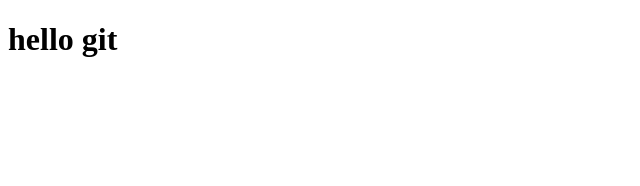
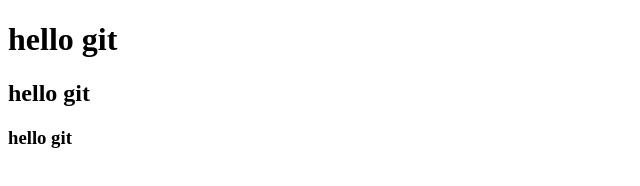
Before and after one commit to VoVoboy/VoVoboy, a plain HTML site: page index.html in a window 1280 px wide. Shown: the whole page, without its empty margins (0-640 px from the left). Drawn offline with Linux system fonts and the light colour scheme.

Commit message:
обновил index

```diff
--- a/index.html
+++ b/index.html
@@ -6,5 +6,7 @@
     </head>
     <body>
         <h1>hello git</h1>
+        <h2>hello git</h2>
+        <h3>hello git</h3>
     </body>
 </html>
```
